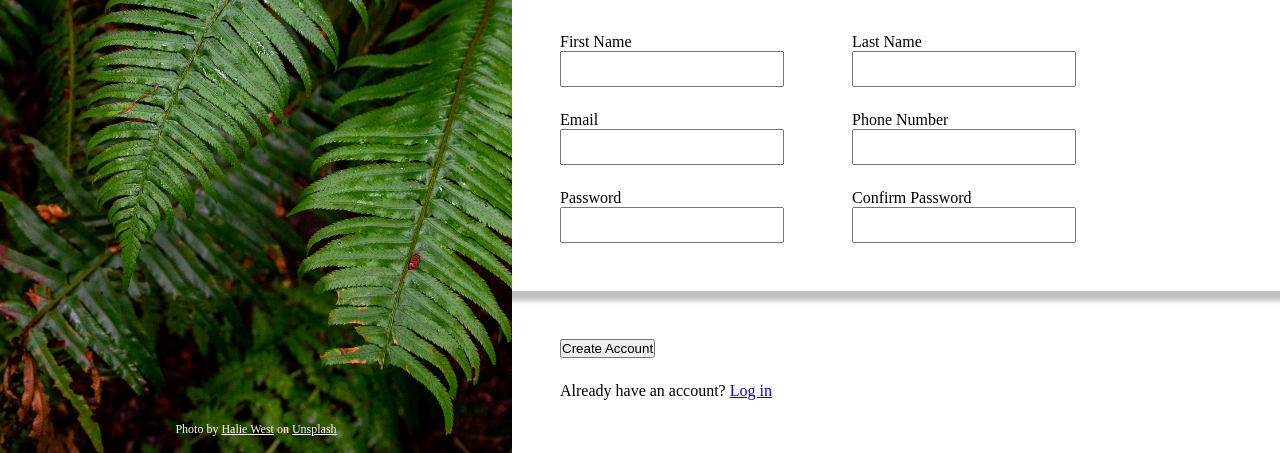
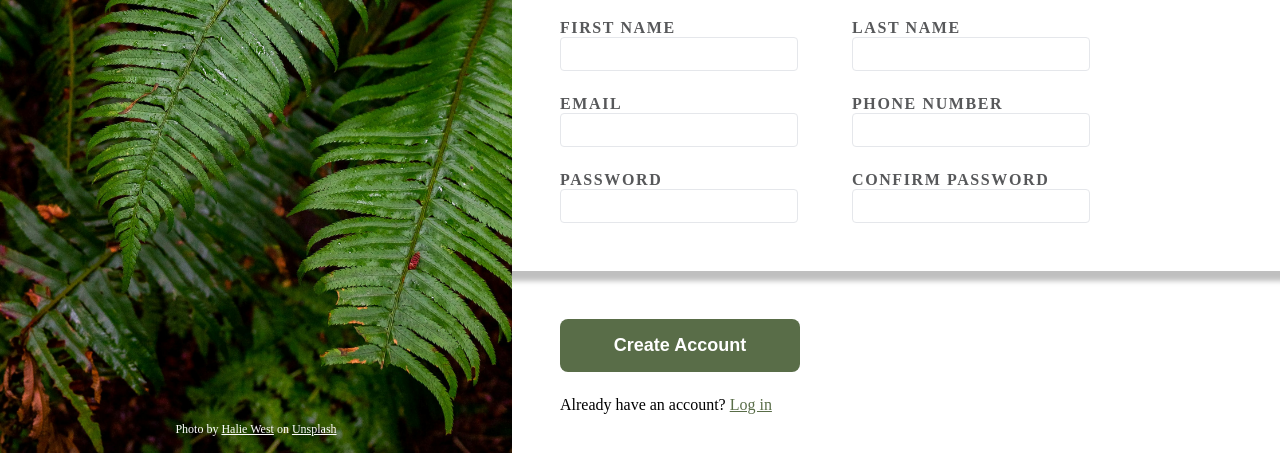
Before and after one commit to scorbiclife/odin-sign-up-form, a plain HTML site: page index.html in a window 1280 px wide. Shown: the part 347-800 px from the top of the page. Drawn offline with Linux system fonts and the light colour scheme.

Commit message:
feat: change content styling

```diff
--- a/index.css
+++ b/index.css
@@ -19,6 +19,21 @@ ol {
     url("assets/fonts/norse-bold/norse-bold-webfont.woff") format("woff");
   font-weight: normal;
   font-style: normal;
+}
+
+/** global-scope variables */
+
+:root {
+  --color-main: #596d48;
+  --color-gray-light: #e5e7eb;
+  --color-gray-normal: #57585a;
+
+  --border-radius-normal: 4px;
+  --border-radius-large: 8px;
+}
+
+a {
+  color: var(--color-main);
 }
 
 /** layouts and page-level components */
@@ -110,6 +125,8 @@ ol {
 
 .form-header {
   margin-bottom: 48px;
+
+  color: var(--color-gray-normal);
 }
 
 .form-content {
@@ -137,9 +154,40 @@ ol {
   );
 }
 
+.form-content-field label {
+  color: var(--color-gray-normal);
+  font-weight: bold;
+  letter-spacing: 0.1em;
+  text-transform: uppercase;
+}
+
 .form-content-field input {
   width: 100%;
   height: 2rem;
+  padding: 0 0.5rem;
+  border: 1px solid var(--color-gray-light);
+  border-radius: var(--border-radius-normal);
+}
+
+.form-content-field input:focus {
+  -webkit-box-shadow: 2px 2px 12px 2px rgba(0, 0, 0, 0.5);
+  box-shadow: 2px 2px 12px 2px rgba(0, 0, 0, 0.5);
+}
+
+.form-content-field input:invalid {
+  border-color: rgb(170, 17, 27);
+}
+
+.form-submit_button {
+  width: 240px;
+  padding: 1rem;
+
+  font-size: 18px;
+  font-weight: 700;
+  color: white;
+  background-color: var(--color-main);
+  border: none;
+  border-radius: var(--border-radius-large);
 }
 
 /** text and other isolatable utility classes */
--- a/index.html
+++ b/index.html
@@ -70,18 +70,18 @@
 
           <li class="form-content-field">
             <label for="password">Password</label>
-            <input type="password" id="password" name="password" />
+            <input type="password" id="password" name="password" minlength="8" />
           </li>
 
           <li class="form-content-field">
             <label for="password-confirmation">Confirm Password</label>
-            <input type="password" id="password-confirmation" />
+            <input type="password" id="password-confirmation" minlength="8" />
           </li>
         </ul>
       </form>
 
       <div class="content-section">
-        <button type="submit" for="signup-form">Create Account</button>
+        <button type="submit" form="signup-form" class="form-submit_button">Create Account</button>
       </div>
 
       <div class="content-section">
```
